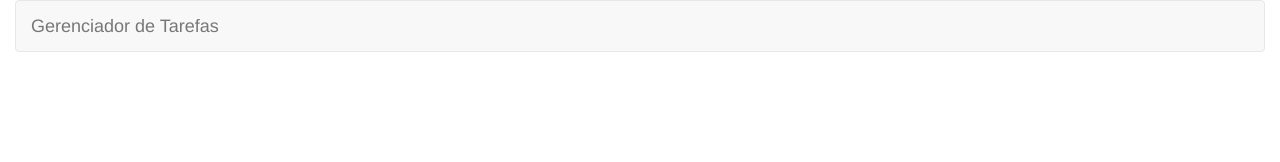
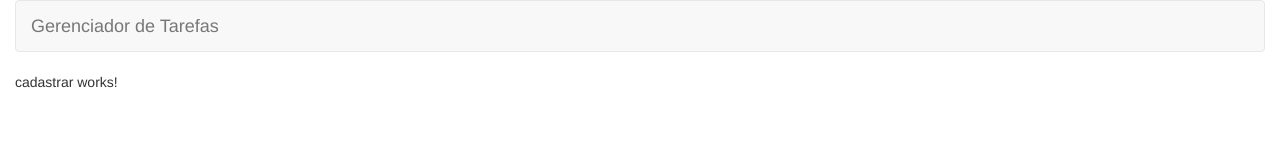
Before and after one commit to JoaoDognini/gerenciador-de-tarefas, an Angular app in the folder gerenciador-de-tarefas/: page /tarefas/cadastrar in a window 1280 px wide. Before the commit this address led to /. Shown: the top 162 px of the page. Built offline with nearby package versions, Linux system fonts and the light colour scheme.

Commit message:
Criando CadastrarComponent e Registrando Rotas

```diff
--- /dev/null
+++ b/gerenciador-de-tarefas/src/app/tarefas/cadastrar/cadastrar.component.html
@@ -0,0 +1 @@
+<p>cadastrar works!</p>
--- /dev/null
+++ b/gerenciador-de-tarefas/src/app/tarefas/cadastrar/cadastrar.component.ts
@@ -0,0 +1,15 @@
+import { Component, OnInit } from '@angular/core';
+
+@Component({
+  selector: 'app-cadastrar',
+  templateUrl: './cadastrar.component.html',
+  styleUrls: ['./cadastrar.component.css']
+})
+export class CadastrarComponent implements OnInit {
+
+  constructor() { }
+
+  ngOnInit(): void {
+  }
+
+}
--- /dev/null
+++ b/gerenciador-de-tarefas/src/app/tarefas/cadastrar/index.ts
@@ -0,0 +1 @@
+export * from './cadastrar.component';
--- a/gerenciador-de-tarefas/src/app/tarefas/index.ts
+++ b/gerenciador-de-tarefas/src/app/tarefas/index.ts
@@ -1,4 +1,5 @@
 export * from './tarefas.module';
 export * from './shared';
 export * from './listar';
+export * from './cadastrar';
 export * from './tarefas-routing.module';
--- a/gerenciador-de-tarefas/src/app/tarefas/listar/listar.component.html
+++ b/gerenciador-de-tarefas/src/app/tarefas/listar/listar.component.html
@@ -6,7 +6,7 @@
     	<th>Tarefa</th>
       <th>Concluída</th>
     	<th class="text-center">
-        <a
+        <a [routerLink]="['/tarefas/cadastrar']"
            class="btn btn-xs btn-success">
            <span class="glyphicon glyphicon-plus"
              aria-hidden="true"></span> Novo
--- a/gerenciador-de-tarefas/src/app/tarefas/tarefas-routing.module.ts
+++ b/gerenciador-de-tarefas/src/app/tarefas/tarefas-routing.module.ts
@@ -1,4 +1,5 @@
 import { Routes } from '@angular/router';
+import { CadastrarComponent } from '.';
 import { ListarComponent } from './listar';
 
 export const TarefaRoutes: Routes = [
@@ -9,6 +10,10 @@ export const TarefaRoutes: Routes = [
     {
         path: 'tarefas/listar',
         component: ListarComponent
+    },
+    {
+        path: 'tarefas/cadastrar',
+        component: CadastrarComponent
     }
 
 ]
--- a/gerenciador-de-tarefas/src/app/tarefas/tarefas.module.ts
+++ b/gerenciador-de-tarefas/src/app/tarefas/tarefas.module.ts
@@ -4,12 +4,14 @@ import { TarefaService } from './shared';
 import { ListarComponent } from './listar';
 import { RouterModule } from '@angular/router';
 import { FormsModule } from '@angular/forms';
+import { CadastrarComponent } from './cadastrar';
 
 
 
 @NgModule({
   declarations: [
-    ListarComponent
+    ListarComponent,
+    CadastrarComponent
   ],
   imports: [
     CommonModule,
```
Also changed, not shown: gerenciador-de-tarefas/src/app/tarefas/cadastrar/cadastrar.component.css (added).
